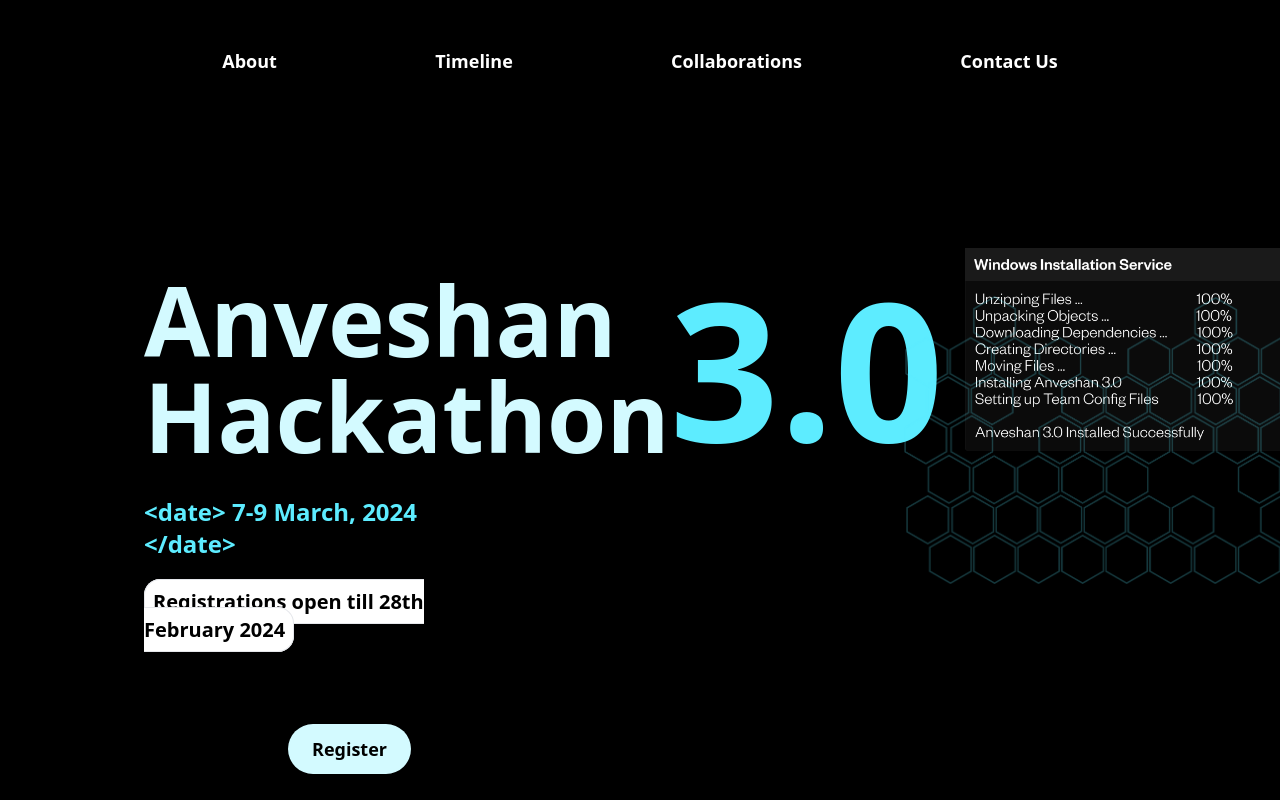
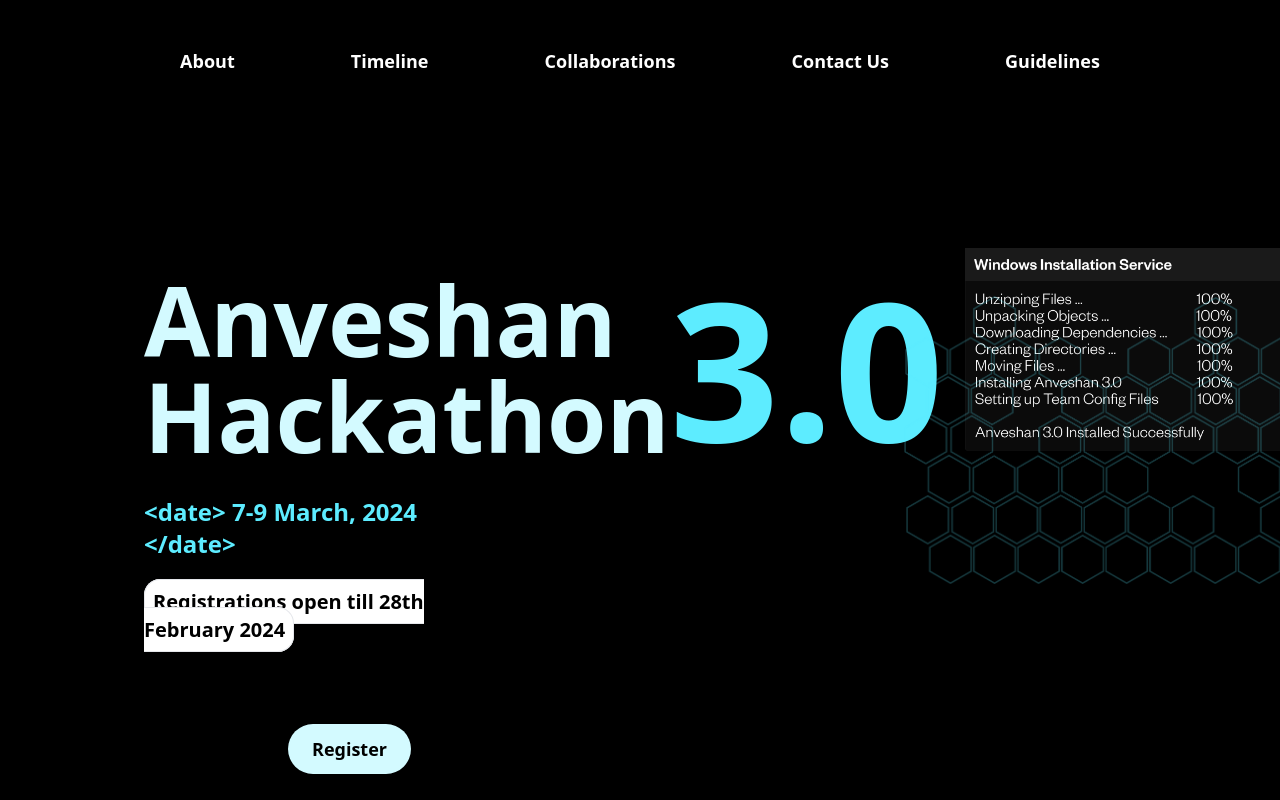
Before and after one commit to tonythomasndm/Anveshan-Website, a React (Vite) app: page / in a window 1280 px wide. Shown: the top 800 px of the page. Built offline with nearby package versions, Linux system fonts and the light colour scheme; a web font is replaced by a local one.

Commit message:
guidelines download button added

```diff
--- a/src/sections/Navbar.jsx
+++ b/src/sections/Navbar.jsx
@@ -1,4 +1,5 @@
 
+import Anveshan_guidelines from '../../public/assets/Overview Anveshan 3.0 at IIIT-Delhi.pdf';
 
 const Navbar = () =>{
     return (
@@ -8,6 +9,8 @@ const Navbar = () =>{
                 <a href="#timeline"><h1>Timeline</h1></a>
                 <a href="#collaborations"><h1>Collaborations</h1></a>
                 <a href="#contact-us"><h1>Contact Us</h1></a>
+                <a href={Anveshan_guidelines} download="anveshan_guidelines"><h1>Guidelines</h1></a>
+
             </nav>
         </header>
     )
```
Also changed, not shown: src/sections/index.jsx (renamed from src/sections/index.js), 2 other files (tests, documents, lock files or other folders).
